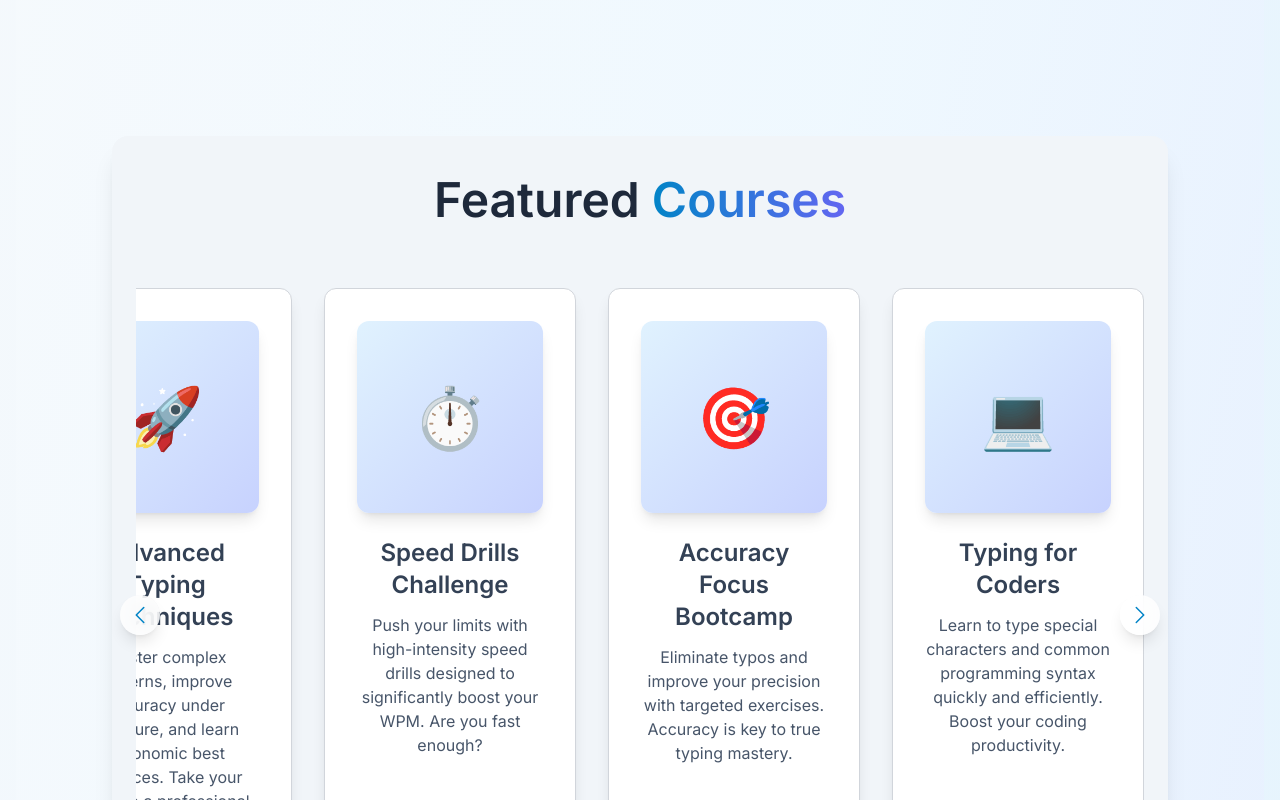
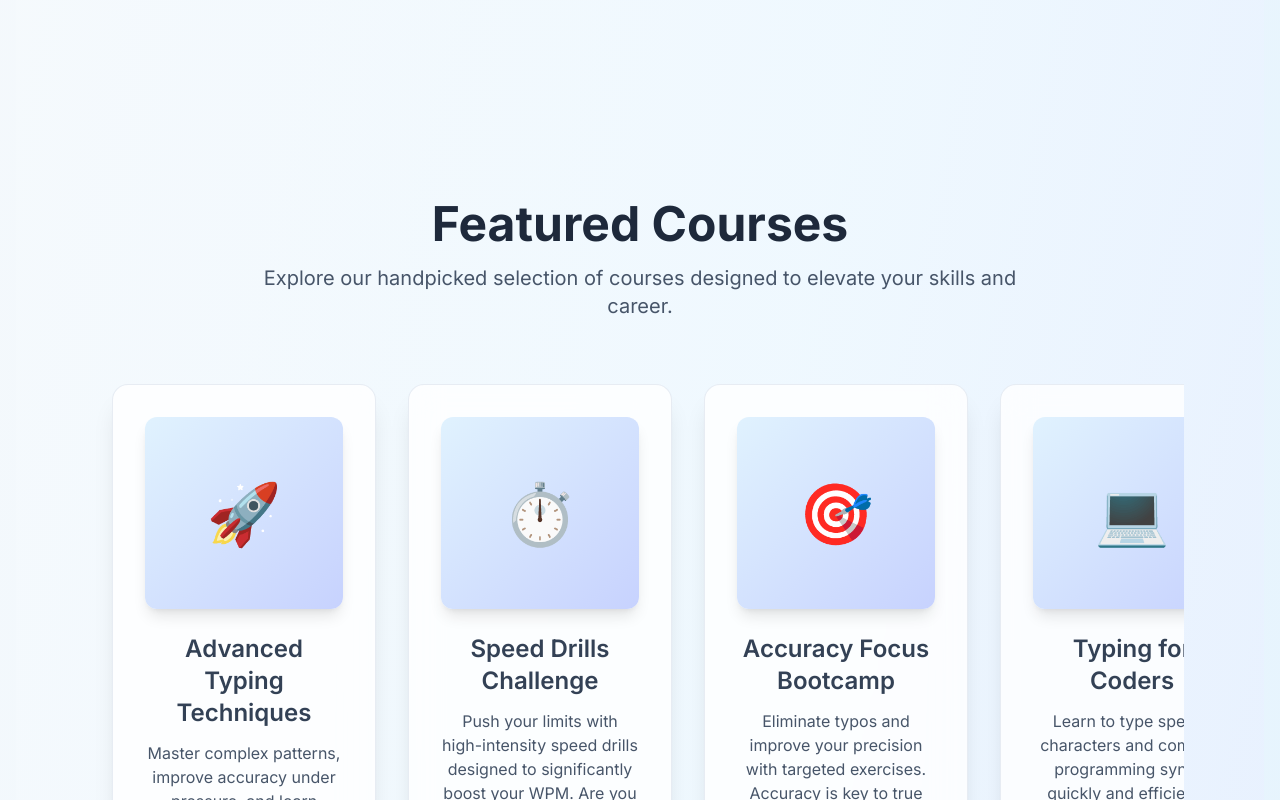
Before and after one commit to typingspeedacademy/typingspeedacadem, a Next.js app: page / in a window 1280 px wide. Shown: the part 2020-2820 px from the top of the page. Built offline with nearby package versions, Linux system fonts and the light colour scheme.

Commit message:
Add files via upload

```diff
--- a/src/app/page.tsx
+++ b/src/app/page.tsx
@@ -78,7 +78,6 @@ export default function HomePage() {
   const [isScrollingNeeded, setIsScrollingNeeded] = useState(false);
   const [isAutoScrolling, setIsAutoScrolling] = useState(true);
   const autoScrollIntervalRef = useRef<NodeJS.Timeout | null>(null);
-  const [currentCourseIndex, setCurrentCourseIndex] = useState(0); // Track current course for snapping
 
   useEffect(() => {
     const checkScroll = () => {
@@ -99,16 +98,18 @@ export default function HomePage() {
       }
       autoScrollIntervalRef.current = setInterval(() => {
         if (scrollContainerRef.current && isAutoScrolling && isScrollingNeeded) {
-          setCurrentCourseIndex(prevIndex => {
-            const nextIndex = (prevIndex + 1) % featuredCourses.length;
-            scrollToCourse(nextIndex);
-            return nextIndex;
-          });
+          const { scrollLeft, scrollWidth, clientWidth } = scrollContainerRef.current;
+          if (scrollLeft >= scrollWidth - clientWidth - 1) { // -1 for potential float precision issues
+            // If at the end, scroll to the beginning
+            scrollContainerRef.current.scrollTo({ left: 0, behavior: 'smooth' });
+          } else {
+            scroll('right');
+          }
         }
       }, 3000); // Auto-scroll every 3 seconds
     };
 
-    if (isAutoScrolling && isScrollingNeeded && featuredCourses.length > 0) {
+    if (isAutoScrolling && isScrollingNeeded) {
       startAutoScroll();
     }
 
@@ -117,21 +118,7 @@ export default function HomePage() {
         clearInterval(autoScrollIntervalRef.current);
       }
     };
-  }, [isAutoScrolling, isScrollingNeeded, featuredCourses.length]); // Re-run if auto-scrolling state or need changes
-
-  const scrollToCourse = (index: number) => {
-    if (scrollContainerRef.current) {
-      const courseElements = scrollContainerRef.current.children;
-      if (courseElements[index]) {
-        const courseElement = courseElements[index] as HTMLElement;
-        scrollContainerRef.current.scrollTo({
-          left: courseElement.offsetLeft - (scrollContainerRef.current.clientWidth - courseElement.clientWidth) / 2, // Center the item
-          behavior: 'smooth',
-        });
-        setCurrentCourseIndex(index);
-      }
-    }
-  };
+  }, [isAutoScrolling, isScrollingNeeded]); // Re-run if auto-scrolling state or need changes
 
   const handleMouseEnter = () => {
     setIsAutoScrolling(false);
@@ -149,17 +136,23 @@ export default function HomePage() {
   };
 
   const scroll = (direction: 'left' | 'right') => {
-    handleManualScroll(); // Stop auto-scroll on manual button click
-    setCurrentCourseIndex(prevIndex => {
-      let nextIndex;
-      if (direction === 'left') {
-        nextIndex = (prevIndex - 1 + featuredCourses.length) % featuredCourses.length;
-      } else {
-        nextIndex = (prevIndex + 1) % featuredCourses.length;
+    if (scrollContainerRef.current) {
+      const scrollAmount = scrollContainerRef.current.clientWidth * 0.8; // Scroll by 80% of visible width
+      scrollContainerRef.current.scrollBy({
+        left: direction === 'left' ? -scrollAmount : scrollAmount,
+        behavior: 'smooth',
+      });
     }
-      scrollToCourse(nextIndex);
-      return nextIndex;
-    });
+  };
+
+  const scrollLeft = () => {
+    handleManualScroll(); // Stop auto-scroll on manual interaction
+    scroll('left');
+  };
+
+  const scrollRight = () => {
+    handleManualScroll(); // Stop auto-scroll on manual interaction
+    scroll('right');
   };
 
   const howItWorksSteps = [
@@ -232,24 +225,22 @@ export default function HomePage() {
       </section>
 
       {/* Featured Course Snippet Section */}
-      <section className="relative z-10 mt-28 w-full max-w-6xl mx-auto py-10 px-6 bg-slate-100 rounded-2xl shadow-xl">
-        <h2 className="text-4xl sm:text-5xl font-semibold text-center text-slate-800 mb-12">
-          Featured <span className="text-transparent bg-clip-text bg-gradient-to-r from-sky-600 to-indigo-500">Courses</span>
+      <section className="relative z-10 mt-28 w-full max-w-6xl mx-auto py-16">
+        <h2 className="text-4xl md:text-5xl font-bold text-center text-slate-800 mb-4">
+          Featured Courses
         </h2>
-        <div className="relative">
+        <p className="text-lg md:text-xl text-center text-slate-600 mb-12 max-w-3xl mx-auto">
+          Explore our handpicked selection of courses designed to elevate your skills and career.
+        </p>
+        <div className="relative group">
           <div
             ref={scrollContainerRef}
-            className="flex overflow-x-auto space-x-6 md:space-x-8 py-4 scrollbar-hide snap-x snap-mandatory"
+            className="flex overflow-x-auto snap-x snap-mandatory scroll-smooth scrollbar-hide space-x-4 md:space-x-6 lg:space-x-8 px-4 py-4 -mx-4"
             style={{ scrollBehavior: 'smooth' }}
-            onMouseEnter={handleMouseEnter}
-            onMouseLeave={handleMouseLeave}
-            onWheel={handleManualScroll} // Stop auto-scroll on mouse wheel
-            onTouchStart={handleManualScroll} // Stop auto-scroll on touch
           >
             {featuredCourses.map((course) => (
               <div key={course.id} className="snap-center flex-shrink-0 w-[calc(100%-2rem)] sm:w-2/3 md:w-1/2 lg:w-1/3 xl:w-1/4">
-                {/* Updated styling for a more container-like appearance */}
-                <div className="bg-white backdrop-blur-md p-6 md:p-8 rounded-xl shadow-lg border border-gray-300 hover:border-sky-500 hover:shadow-xl transition-all duration-300 h-full flex flex-col">
+                <div className="bg-white/80 backdrop-blur-lg p-6 md:p-8 rounded-2xl shadow-xl hover:shadow-sky-500/20 border border-slate-200/80 hover:border-sky-300 transition-all duration-300 h-full flex flex-col">
                   <div className="w-full h-40 sm:h-48 bg-gradient-to-br from-sky-100 to-indigo-200 rounded-xl flex items-center justify-center shadow-lg mb-6">
                     <span className="text-5xl sm:text-6xl text-sky-600">{course.icon}</span>
                   </div>
@@ -267,24 +258,21 @@ export default function HomePage() {
               </div>
             ))}
           </div>
-          {isScrollingNeeded && (
-            <>
+          {/* Scroll Buttons */}
           <button
-                onClick={() => { scroll('left'); handleManualScroll(); }}
+            onClick={scrollLeft}
+            className="absolute left-0 top-1/2 -translate-y-1/2 -translate-x-1/2 sm:-translate-x-1/2 md:-translate-x-3/4 bg-slate-700/60 hover:bg-sky-500 text-white p-3 rounded-full shadow-lg transition-all duration-300 opacity-0 group-hover:opacity-100 group-hover:-translate-x-1/2 focus:outline-none focus:ring-2 focus:ring-sky-400 z-20"
             aria-label="Scroll left"
-                className="absolute left-0 top-1/2 -translate-y-1/2 z-20 p-2 bg-white/80 backdrop-blur-md rounded-full shadow-lg hover:bg-sky-100 transition-colors duration-200 ml-2 md:-ml-4 disabled:opacity-50 disabled:cursor-not-allowed"
           >
-                <ChevronLeftIcon className="h-6 w-6 text-sky-600" />
+            <ChevronLeftIcon className="h-6 w-6" />
           </button>
           <button
-                onClick={() => { scroll('right'); handleManualScroll(); }}
+            onClick={scrollRight}
+            className="absolute right-0 top-1/2 -translate-y-1/2 translate-x-1/2 sm:translate-x-1/2 md:translate-x-3/4 bg-slate-700/60 hover:bg-sky-500 text-white p-3 rounded-full shadow-lg transition-all duration-300 opacity-0 group-hover:opacity-100 group-hover:translate-x-1/2 focus:outline-none focus:ring-2 focus:ring-sky-400 z-20"
             aria-label="Scroll right"
-                className="absolute right-0 top-1/2 -translate-y-1/2 z-20 p-2 bg-white/80 backdrop-blur-md rounded-full shadow-lg hover:bg-sky-100 transition-colors duration-200 mr-2 md:-mr-4 disabled:opacity-50 disabled:cursor-not-allowed"
           >
-                <ChevronRightSolidIcon className="h-6 w-6 text-sky-600" />
+            <ChevronRightSolidIcon className="h-6 w-6" />
           </button>
-            </>
-          )}
         </div>
       </section>
 
```
Lines whose indentation alone changed are shown as unchanged.
